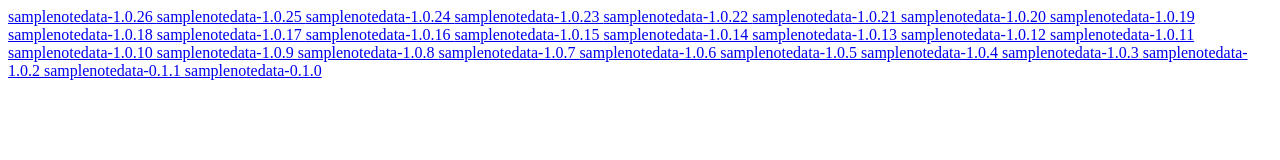
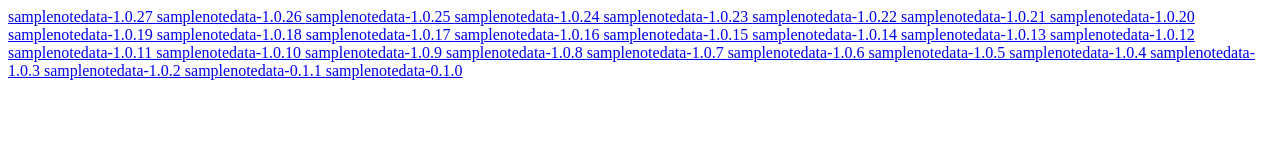
Before and after one commit to SampleNote/python-package-server, a plain HTML site: page samplenotedata/index.html in a window 1280 px wide. Drawn offline with Linux system fonts and the light colour scheme.

Commit message:
Publish samplenotedata - 1.0.27 in GitHub SampleNote/samplenote-data

```diff
--- a/samplenotedata/index.html
+++ b/samplenotedata/index.html
@@ -6,6 +6,9 @@
   </title>
  </head>
  <body>
+  <a href="git+ssh://git@github.com/SampleNote/samplenote-data.git@1.0.27#egg=samplenotedata-1.0.27">
+   samplenotedata-1.0.27
+  </a>
   <a href="git+ssh://git@github.com/SampleNote/samplenote-data.git@1.0.26#egg=samplenotedata-1.0.26">
    samplenotedata-1.0.26
   </a>
```
